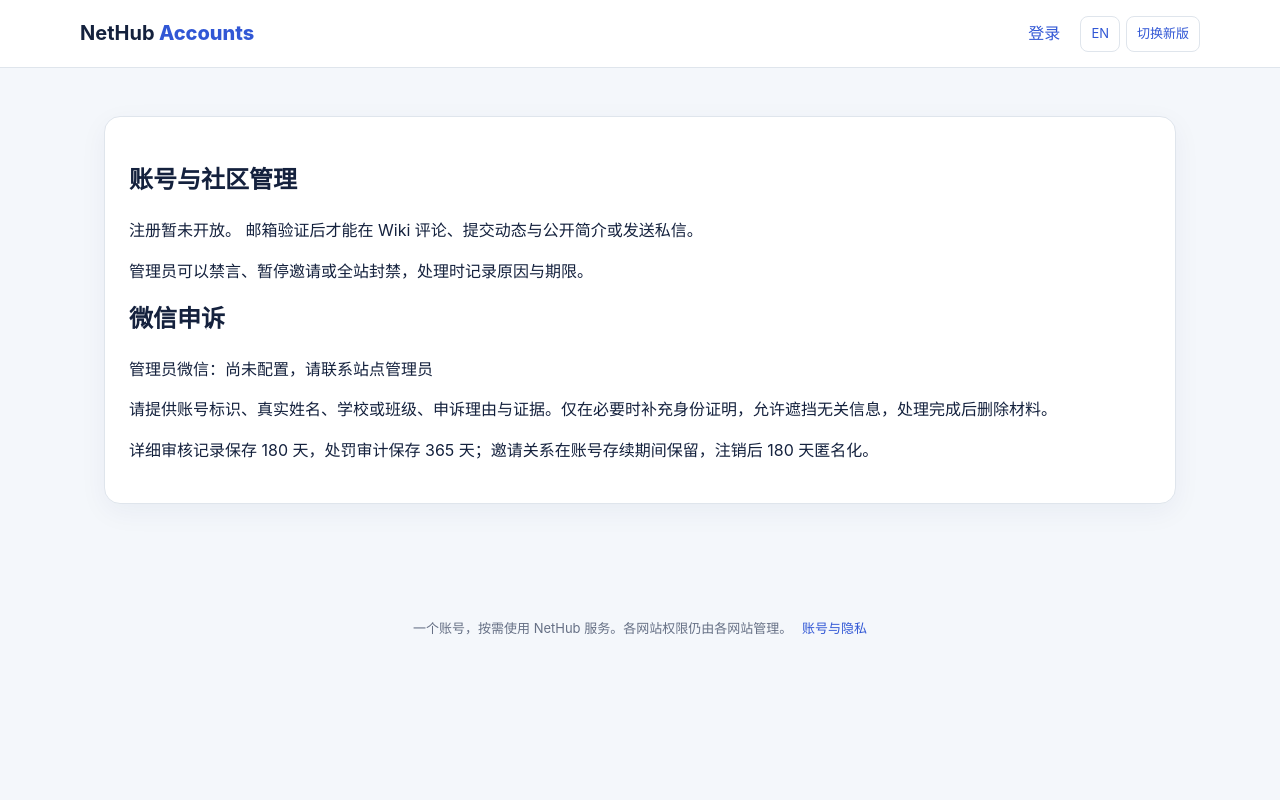
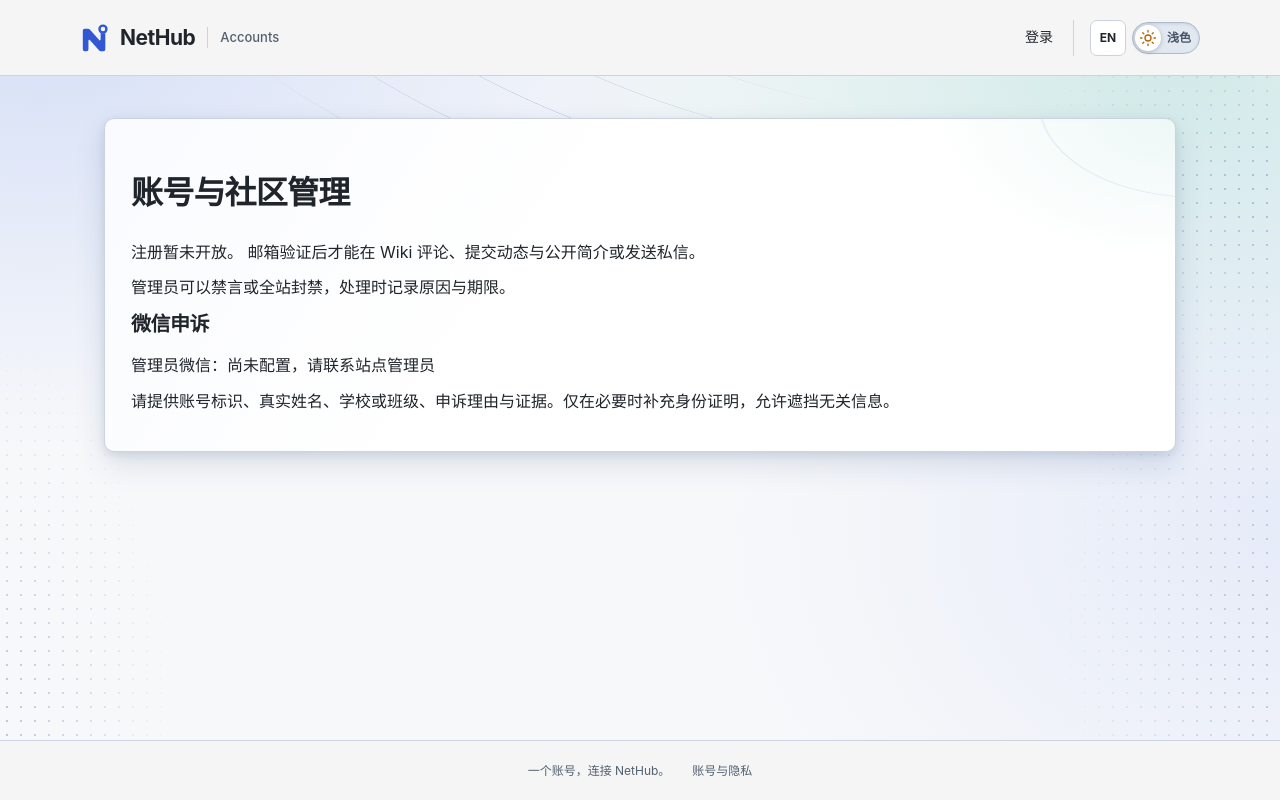
Before and after one commit to kuxiaowo/NetHub-Accounts, a Flask app: page /policy in a window 1280 px wide. Run offline with Flask 3, Linux system fonts and the light colour scheme; parts of the project's set-up code (start-up, migrations or seed data) failed here and were passed over; some libraries are stand-ins or nearby versions.

Commit message:
统一 Accounts 前端界面并按注册模式显示政策

```diff
--- a/app/static/account.css
+++ b/app/static/account.css
@@ -8,8 +8,6 @@
 .account-nav { display: grid; gap: 6px; }
 .account-nav a { display: flex; align-items: center; justify-content: space-between; padding: 13px 14px; color: var(--ink); border-radius: 10px; font-size: 14px; font-weight: 700; }
 .account-nav a:hover, .account-nav a:focus-visible { background: #e8edfb; color: var(--brand); }
-.account-nav a span { color: #98a7c2; }
-.account-sidebar > p { margin: 24px 14px 16px; font-size: 13px; line-height: 1.8; color: var(--muted); }
 .account-home-link { display: inline-block; margin: 0 14px; font-size: 13px; font-weight: 700; }
 .account-sections { min-width: 0; display: grid; gap: 24px; }
 .account-page .account-panel { margin: 0; padding: 28px 32px; border-radius: 20px; box-shadow: 0 4px 20px rgba(25,45,90,.025); scroll-margin-top: 24px; min-width: 0; }
@@ -68,7 +66,7 @@
   .account-sidebar { position: static; }
   .account-nav { display: flex; flex-wrap: wrap; gap: 8px; }
   .account-nav a { background: #eaf0fb; padding: 10px 14px; }
-  .account-nav a span, .account-sidebar > p, .account-home-link { display: none; }
+  .account-home-link { display: none; }
 }
 @media (max-width: 540px) {
   .account-heading { margin-bottom: 22px; }
--- a/app/static/avatar.css
+++ b/app/static/avatar.css
@@ -1,9 +1,3 @@
-.nav-account {
-  display: flex;
-  align-items: center;
-  gap: 8px;
-}
-
 .avatar {
   --avatar-color: #6366f1;
   position: relative;
@@ -120,5 +114,4 @@
   .avatar-editor-layout { grid-template-columns: 1fr; }
   .avatar-crop-stage, .avatar-zoom-control { width: 100%; }
   .avatar-color-form { grid-template-columns: 1fr; }
-  .nav-account > span:last-child { display: none; }
 }
--- a/app/static/preferences.css
+++ b/app/static/preferences.css
@@ -1,21 +1,7 @@
-/* Use the original layout until a visitor explicitly selects the redesign. */
-:root:not([data-ui="modern"]) .modern-only,
-:root:not([data-ui="modern"]) .brand-mark,
-:root[data-ui="modern"] .classic-only,
 [hidden] {
   display: none !important;
 }
 
-:root:not([data-ui="modern"]) .skip-link {
-  position: absolute;
-  left: 1rem;
-  top: -5rem;
-}
-:root:not([data-ui="modern"]) .skip-link:focus {
-  top: .5rem;
-  z-index: 2;
-  background: var(--paper);
-}
 .header-preferences {
   display: inline-flex;
   align-items: center;
@@ -36,35 +22,57 @@
   font-size: 13px;
   cursor: pointer;
 }
-:root:not([data-ui="modern"]) .nav-display-name {
-  max-width: 10em;
-  overflow: hidden;
-  text-overflow: ellipsis;
-  white-space: nowrap;
+.site-header:has(> .nav-account) {
+  display: grid;
+  grid-template-columns: auto minmax(0, 1fr) auto;
+  column-gap: 12px;
 }
-:root:not([data-ui="modern"]) footer a { margin-inline-start: .75em; }
-
-/* The classic community page groups these sections in one panel. */
-:root:not([data-ui="modern"]) .community-page {
+.site-header > nav { justify-self: end; }
+.nav-account { position: relative; z-index: 5; }
+.nav-account > summary { list-style: none; cursor: pointer; }
+.nav-account > summary::-webkit-details-marker { display: none; }
+.nav-account > summary:focus-visible { outline: 2px solid var(--brand); outline-offset: 3px; }
+.account-menu-panel {
+  position: absolute;
+  inset-inline-end: 0;
+  top: calc(100% + 8px);
+  width: min(232px, calc(100vw - 32px));
+  padding: 6px;
+  border: 1px solid var(--line);
+  border-radius: 12px;
   background: var(--paper);
-  border: 1px solid var(--line);
-  border-radius: 16px;
-  padding: 24px;
+  color: var(--ink);
+  box-shadow: 0 8px 24px rgb(0 0 0 / 18%);
 }
-:root:not([data-ui="modern"]) .community-page .account-sidebar { display: none; }
-:root:not([data-ui="modern"]) .community-page .account-layout,
-:root:not([data-ui="modern"]) .community-page .account-sections { display: block; }
-:root:not([data-ui="modern"]) .community-page .account-panel {
-  padding: 0;
-  margin: 24px 0 0;
+.account-menu-identity { display: grid; gap: 2px; padding: 8px 10px 12px; margin-bottom: 4px; border-bottom: 1px solid var(--line); overflow-wrap: anywhere; }
+.account-menu-identity small { color: var(--muted); }
+.account-menu-panel a, .account-menu-panel button {
+  display: flex;
+  align-items: center;
+  gap: 10px;
+  width: 100%;
+  min-height: 40px;
+  padding: 8px 10px;
   border: 0;
-  box-shadow: none;
+  border-radius: 7px;
+  background: transparent;
+  color: inherit;
+  font: inherit;
+  font-size: 14px;
+  text-decoration: none;
+  cursor: pointer;
 }
-:root:not([data-ui="modern"]) .invitation-facts { display: flex; flex-wrap: wrap; gap: .5em 1.5em; }
-:root:not([data-ui="modern"]) .invitation-facts span { margin-inline-start: .5em; }
+.account-menu-panel :is(a, button):is(:hover, :focus-visible) { background: var(--bg); }
+.account-menu-panel svg { width: 18px; height: 18px; fill: none; stroke: currentColor; stroke-width: 1.7; stroke-linecap: round; stroke-linejoin: round; }
+.account-menu-panel form { margin: 4px 0 0; padding-top: 4px; border-top: 1px solid var(--line); }
+.account-menu-panel form button { color: var(--danger); }
 
 @media (max-width: 760px) {
   .site-header { height: auto; min-height: 68px; flex-wrap: wrap; gap: 8px; padding-block: 10px; }
   .site-header nav { flex-wrap: wrap; margin-inline-start: auto; gap: 8px; }
-  .nav-display-name { display: none; }
 }
+@media (max-width: 480px) {
+  .site-header:has(> .nav-account) { grid-template-columns: 1fr auto; }
+  .site-header:has(> .nav-account) > nav { grid-area: 2 / 1 / 3 / -1; }
+  .site-header > .nav-account { grid-area: 1 / 2; }
+}
--- a/app/static/preferences.js
+++ b/app/static/preferences.js
@@ -2,10 +2,8 @@
   'use strict';
   const root = document.documentElement;
   const media = window.matchMedia('(prefers-color-scheme: dark)');
-  let layout = 'classic';
   let theme = 'system';
   try {
-    if (localStorage.getItem('nethub-layout') === 'modern') layout = 'modern';
     theme = localStorage.getItem('nethub-theme') || 'system';
   } catch (_) { /* Use defaults when storage is unavailable. */ }
 
@@ -14,43 +12,43 @@
   }
 
   function applyColor() {
-    const dark = layout === 'modern' && (theme === 'dark' || (theme === 'system' && media.matches));
+    const dark = theme === 'dark' || (theme !== 'light' && media.matches);
     root.dataset.theme = dark ? 'dark' : 'light';
     const button = document.querySelector('[data-theme-toggle]');
     if (button) {
-      button.setAttribute('aria-pressed', String(dark));
-      button.setAttribute('aria-label', root.lang === 'en'
-        ? (dark ? 'Switch to light theme' : 'Switch to dark theme')
-        : (dark ? '切换浅色主题' : '切换深色主题'));
+      button.setAttribute('aria-checked', String(dark));
+      button.setAttribute('aria-label', window.nethubT('深色模式'));
+      button.title = window.nethubT(dark ? '切换浅色主题' : '切换深色主题');
+      button.querySelector('.theme-switch-label').textContent = window.nethubT(dark ? '深色' : '浅色');
     }
   }
 
-  function applyLayout() {
-    root.dataset.ui = layout;
-    for (const sheet of document.querySelectorAll('[data-layout-sheet]')) {
-      sheet.media = sheet.dataset.layoutSheet === layout ? 'all' : 'not all';
-    }
-    const icon = document.querySelector('[data-layout-icon]');
-    icon.href = icon.dataset[layout];
-    applyColor();
-  }
-
-  applyLayout();
+  applyColor();
   media.addEventListener('change', applyColor);
   document.addEventListener('DOMContentLoaded', () => {
     remember('nethub-language', root.lang === 'en' ? 'en' : 'zh');
     applyColor();
-    const switcher = document.querySelector('[data-layout-toggle]');
-    switcher.hidden = false;
-    switcher.addEventListener('click', () => {
-      layout = layout === 'modern' ? 'classic' : 'modern';
-      remember('nethub-layout', layout);
-      applyLayout();
-    });
-    document.querySelector('[data-theme-toggle]').addEventListener('click', () => {
+    const themeSwitch = document.querySelector('[data-theme-toggle]');
+    themeSwitch.hidden = false;
+    themeSwitch.addEventListener('click', () => {
       theme = root.dataset.theme === 'dark' ? 'light' : 'dark';
       remember('nethub-theme', theme);
       applyColor();
     });
+    const menu = document.querySelector('details.nav-account');
+    if (menu) {
+      document.addEventListener('click', (event) => {
+        if (menu.open && !menu.contains(event.target)) menu.open = false;
+      });
+      menu.addEventListener('focusout', (event) => {
+        if (event.relatedTarget && !menu.contains(event.relatedTarget)) menu.open = false;
+      });
+      menu.addEventListener('keydown', (event) => {
+        if (event.key === 'Escape' && menu.open) {
+          menu.open = false;
+          menu.querySelector('summary').focus();
+        }
+      });
+    }
   });
 })();
--- a/app/static/refresh.css
+++ b/app/static/refresh.css
@@ -5,7 +5,7 @@
   --muted:#536071;
   --line:#ccd3de;
   --paper:#fff;
-  --site-bar-bg:#f5f1e8;
+  --site-bar-bg:#f5f5f5;
   --bg:#f7f8fa;
   --brand:#3157d5;
   --soft:#edf1ff;
@@ -197,8 +191,71 @@ button,a,input,select,textarea,summary {
   background:var(--soft);
   text-decoration:none
 }
-.theme-toggle {
-  font-size:20px
+.header-preferences:only-child { padding-left: 0; border-left: 0; }
+button.theme-switch[data-theme-toggle] {
+  --track-width: 68px;
+  position: relative;
+  display: inline-block;
+  flex: none;
+  width: var(--track-width);
+  height: 32px;
+  min-height: 32px;
+  padding: 0;
+  border: 1px solid #aebdce;
+  border-radius: 999px;
+  background: #e2e8f0;
+  color: #455368;
+  box-shadow: inset 0 1px 3px rgb(21 40 71 / 12%);
+  cursor: pointer;
+  transition: background-color .2s ease, border-color .2s ease;
+}
+button.theme-switch:lang(en) { --track-width: 76px; }
+button.theme-switch[data-theme-toggle]:hover { border-color: #7286a2; }
+.theme-switch-label {
+  position: absolute;
+  top: 50%;
+  right: 8px;
+  transform: translateY(-50%);
+  font: 700 12px/1 system-ui, sans-serif;
+  white-space: nowrap;
+}
+.theme-switch-thumb {
+  position: absolute;
+  top: 2px;
+  left: 2px;
+  width: 26px;
+  height: 26px;
+  padding: 4px;
+  border-radius: 50%;
+  background: #fff;
+  color: #b56509;
+  fill: none;
+  stroke: currentColor;
+  stroke-width: 1.8;
+  stroke-linecap: round;
+  stroke-linejoin: round;
+  box-shadow: 0 1px 4px rgb(15 23 42 / 25%);
+  transition: transform .2s ease, background-color .2s ease, color .2s ease;
+}
+.theme-switch .theme-moon { display: none; }
+:root[data-theme="dark"] .theme-switch {
+  background: #172136;
+  border-color: #465775;
+  color: #c3d0e3;
+}
+:root[data-theme="dark"] .theme-switch-label { right: auto; left: 8px; }
+:root[data-theme="dark"] .theme-switch-thumb {
+  transform: translateX(calc(var(--track-width) - 32px));
+  background: #546783;
+  color: #f1f5ff;
+}
+:root[data-theme="dark"] .theme-switch .theme-sun { display: none; }
+:root[data-theme="dark"] .theme-switch .theme-moon { display: inline; }
+@media (prefers-reduced-motion: reduce) {
+  button.theme-switch[data-theme-toggle], .theme-switch-thumb { transition: none; }
+}
+@media (forced-colors: active) {
+  .theme-switch-thumb { border: 1px solid ButtonText; }
 }
 .container {
   padding:42px 24px 64px;
--- a/app/static/ui-translations.js
+++ b/app/static/ui-translations.js
@@ -1,5 +1,10 @@
 (() => {
   const messages = {
+  "深色模式": "Dark mode",
+  "浅色": "Light",
+  "深色": "Dark",
+  "切换浅色主题": "Switch to light theme",
+  "切换深色主题": "Switch to dark theme",
   "5xx 错误率": "5xx error rate",
   "P95 耗时": "P95 duration",
   "{bucket}：{count} 次": "{bucket}: {count} requests",
--- a/app/templates/base.html
+++ b/app/templates/base.html
@@ -4,17 +4,17 @@
   <meta charset="utf-8">
   <meta name="viewport" content="width=device-width, initial-scale=1">
   <meta name="color-scheme" content="light dark">
-  <script src="{{ url_for('static', filename='ui-translations.js', v='1') }}"></script>
+  <script src="{{ url_for('static', filename='ui-translations.js', v='theme-switch') }}"></script>
   <script src="/__nethub/client.js?v=1" defer></script>
   <title>{% block title %}NetHub Accounts{% endblock %}</title>
-  <link rel="icon" href="{{ url_for('static', filename='favicon.png') }}" data-layout-icon data-classic="{{ url_for('static', filename='favicon.png') }}" data-modern="{{ url_for('static', filename='brand/favicon.svg') }}">
+  <link rel="icon" type="image/svg+xml" href="{{ url_for('static', filename='brand/favicon.svg') }}">
   <link rel="stylesheet" href="{{ url_for('static', filename='app.css', v='2') }}">
-  <link rel="stylesheet" href="{{ url_for('static', filename='avatar.css', v='cropper2') }}">
+  <link rel="stylesheet" href="{{ url_for('static', filename='avatar.css', v='header-avatar') }}">
   <script src="{{ url_for('static', filename='avatar-fallback.js') }}" defer></script>
   {% block head %}{% endblock %}
-  <link rel="stylesheet" href="{{ url_for('static', filename='preferences.css', v='1') }}">
-  <link rel="stylesheet" href="{{ url_for('static', filename='refresh.css', v='ivory-charcoal') }}" data-layout-sheet="modern" media="not all">
-  <script src="{{ url_for('static', filename='preferences.js', v='2') }}"></script>
+  <link rel="stylesheet" href="{{ url_for('static', filename='preferences.css', v='single-ui') }}">
+  <link rel="stylesheet" href="{{ url_for('static', filename='refresh.css', v='single-ui') }}">
+  <script blocking="render" src="{{ url_for('static', filename='preferences.js', v='single-ui') }}"></script>
 </head>
 <body>
   <a class="skip-link" href="#main-content">{{ t("跳到内容") }}</a>
@@ -25,28 +25,48 @@
       <strong>NetHub</strong> <span>Accounts</span>
     </a>
     <nav aria-label="{{ t("主导航") }}">
-      {% if current_user %}
-        <a class="nav-account" aria-label="{{ t('个人资料') }} · {{ current_user.display_name }}" href="{{ url_for('web.account') }}"{% if request.endpoint == 'web.account' %} aria-current="page"{% endif %}>
-          <span class="avatar avatar-small" data-avatar-fallback="{{ current_user.display_name[:1]|upper }}"><img src="{{ url_for('web.public_avatar', subject=current_user.sub) }}" alt=""></span>
-          <span class="nav-display-name">{{ current_user.display_name }}</span>
-        </a>
-        {% if current_user.is_system_admin %}<a href="{{ url_for('web.admin') }}"{% if request.endpoint == 'web.admin' %} aria-current="page"{% endif %}>{{ t("管理") }}</a>{% endif %}
-        <form action="{{ url_for('web.logout') }}" method="post" class="inline-form">
-          <input type="hidden" name="csrf_token" value="{{ csrf_token() }}">
-          <button class="link-button" type="submit">{{ t("退出") }}</button>
-        </form>
-      {% else %}
+      {% if not current_user %}
         <a href="{{ url_for('web.login') }}"{% if request.endpoint == 'web.login' %} aria-current="page"{% endif %}>{{ t("登录") }}</a>
         {% if registration_enabled %}<a href="{{ url_for('web.register') }}"{% if request.endpoint == 'web.register' %} aria-current="page"{% endif %}>{{ t("注册") }}</a>{% endif %}
       {% endif %}
       <div class="header-preferences">
         {% block language_switch %}<a class="preference-control language-toggle" href="{{ language_url('zh' if language == 'en' else 'en') }}" hreflang="{{ 'zh-CN' if language == 'en' else 'en' }}" aria-label="{{ t('切换到中文') if language == 'en' else 'Switch to English' }}">{{ t('中文') if language == 'en' else 'EN' }}</a>{% endblock %}
-        <button type="button" class="preference-control" data-layout-toggle hidden>
-          <span class="classic-only">{{ t("切换新版") }}</span><span class="modern-only">{{ t("切回旧版") }}</span>
+        <button class="theme-switch" type="button" data-theme-toggle role="switch" aria-checked="false" aria-label="{{ t('切换深浅主题') }}" hidden>
+          <span class="theme-switch-label" aria-hidden="true"></span>
+          <svg class="theme-switch-thumb" viewBox="0 0 24 24" aria-hidden="true" focusable="false">
+            <g class="theme-sun"><circle cx="12" cy="12" r="4"/><path d="M12 2v2m0 16v2M2 12h2m16 0h2M5 5l1.5 1.5m11 11L19 19M5 19l1.5-1.5m11-11L19 5"/></g>
+            <path class="theme-moon" d="M20 15.2A8.4 8.4 0 0 1 8.8 4a8.5 8.5 0 1 0 11.2 11.2Z"/>
+          </svg>
         </button>
-        <button class="preference-control theme-toggle modern-only" type="button" data-theme-toggle aria-label="{{ t("切换深浅主题") }}" aria-pressed="false"><span aria-hidden="true">◐</span></button>
       </div>
     </nav>
+    {% if current_user %}
+      <details class="nav-account">
+        {% set menu_label = t('管理账号') ~ ' · ' ~ current_user.display_name %}
+        <summary class="avatar avatar-small" aria-label="{{ menu_label }}" title="{{ menu_label }}"
+                 data-avatar-fallback="{{ current_user.display_name[:1]|upper }}">
+          <img src="{{ url_for('web.public_avatar', subject=current_user.sub) }}" alt="">
+        </summary>
+        <div class="account-menu-panel">
+          <div class="account-menu-identity">
+            <strong>{{ current_user.display_name }}</strong>
+            <small>@{{ current_user.username }}{% if current_user.is_system_admin %} · {{ t("系统管理员") }}{% endif %}</small>
+          </div>
+          <a href="{{ url_for('web.account') }}"{% if request.endpoint == 'web.account' %} aria-current="page"{% endif %}>
+            <svg viewBox="0 0 24 24" aria-hidden="true"><circle cx="12" cy="8" r="3.5"/><path d="M4.5 21a7.5 7.5 0 0 1 15 0"/></svg>{{ t("个人资料") }}
+          </a>
+          {% if current_user.is_system_admin %}
+            <a href="{{ url_for('web.admin') }}"{% if request.endpoint == 'web.admin' %} aria-current="page"{% endif %}>
+              <svg viewBox="0 0 24 24" aria-hidden="true"><path d="m12 3-7 3v5c0 4.6 2.9 8 7 10 4.1-2 7-5.4 7-10V6zM9 12l2 2 4-4"/></svg>{{ t("账号管理") }}
+            </a>
+          {% endif %}
+          <form method="post" action="{{ url_for('web.logout') }}">
+            <input type="hidden" name="csrf_token" value="{{ csrf_token() }}">
+            <button type="submit"><svg viewBox="0 0 24 24" aria-hidden="true"><path d="M10 5H5v14h5m3-11 4 4-4 4m-5-4h9"/></svg>{{ t("退出") }}</button>
+          </form>
+        </div>
+      </details>
+    {% endif %}
   </header>
   <main class="container" id="main-content">
     {% with messages = get_flashed_messages(with_categories=true) %}
@@ -54,7 +74,7 @@
     {% endwith %}
     {% block content %}{% endblock %}
   </main>
-  <footer><span class="classic-only">{{ t("一个账号，按需使用 NetHub 服务。各网站权限仍由各网站管理。") }}</span><span class="modern-only">{{ t("一个账号，连接 NetHub。") }}</span><a href="{{ url_for('governance.policy') }}"{% if request.endpoint == 'governance.policy' %} aria-current="page"{% endif %}>{{ t("账号与隐私") }}</a></footer>
+  <footer><span>{{ t("一个账号，连接 NetHub。") }}</span><a href="{{ url_for('governance.policy') }}"{% if request.endpoint == 'governance.policy' %} aria-current="page"{% endif %}>{{ t("账号与隐私") }}</a></footer>
   {% block scripts %}{% endblock %}
 </body>
 </html>
--- a/app/templates/community.html
+++ b/app/templates/community.html
@@ -2,8 +2,8 @@
 {% block title %}{{ t("邮箱与邀请 · NetHub Accounts") }}{% endblock %}
 {% block head %}<link rel="stylesheet" href="{{ url_for('static', filename='account.css', v='2') }}">{% endblock %}
 {% block content %}
-<div class="account-page community-page">
-  <header class="account-heading"><h1>{{ t("邮箱与邀请") }}</h1><a class="classic-only" href="{{ url_for('web.account') }}">{{ t("返回个人中心") }}</a></header>
+<div class="account-page">
+  <header class="account-heading"><h1>{{ t("邮箱与邀请") }}</h1></header>
   <div class="account-layout">
     <aside class="account-sidebar"><nav class="account-nav" aria-label="{{ t("账号设置导航") }}"><a href="{{ url_for('web.account') }}">{{ t("个人资料") }}</a><a href="{{ url_for('governance.community') }}" aria-current="page">{{ t("邮箱与邀请") }}</a><a href="{{ url_for('web.account') }}#security">{{ t("账号安全") }}</a><a href="{{ url_for('web.account') }}#websites">{{ t("关联应用") }}</a></nav><a class="account-home-link" href="{{ url_for('web.home') }}">{{ t("返回首页") }}</a></aside>
     <div class="account-sections">
@@ -23,7 +23,7 @@
         {% if config.REGISTRATION_MODE == "invite" %}
         <div class="invitation-facts"><div><strong>{{ t("每日 1 份") }}</strong><span>{{ t("北京时间零点重置") }}</span></div><div><strong>{{ t("7 天有效") }}</strong><span>{{ t("每份仅可使用一次") }}</span></div><div><strong>{{ t("验证满 72 小时") }}</strong><span>{{ t("首次验证后开启") }}</span></div></div>
         {% endif %}
-        {% if blocker %}<p class="field-help" role="status">{{ t(blocker) }}</p>{% if config.REGISTRATION_MODE == "invite" %}<button class="button modern-only" type="button" disabled>{{ t("生成今日邀请") }}</button>{% endif %}{% else %}<form method="post" action="{{ url_for('governance.issue') }}"><input type="hidden" name="csrf_token" value="{{ csrf_token() }}"><div><button class="button" type="submit">{{ t("生成今日邀请") }}</button></div></form>{% endif %}
+        {% if blocker %}<p class="field-help" role="status">{{ t(blocker) }}</p>{% if config.REGISTRATION_MODE == "invite" %}<button class="button" type="button" disabled>{{ t("生成今日邀请") }}</button>{% endif %}{% else %}<form method="post" action="{{ url_for('governance.issue') }}"><input type="hidden" name="csrf_token" value="{{ csrf_token() }}"><div><button class="button" type="submit">{{ t("生成今日邀请") }}</button></div></form>{% endif %}
         {% if config.REGISTRATION_MODE == "invite" %}<p class="field-help">{{ t("撤销邀请不返还当日额度。") }}</p>{% endif %}
       </section>
       <section class="panel account-panel" aria-labelledby="history-title"><div class="account-section-heading"><h2 id="history-title">{{ t("邀请记录") }}</h2></div>
--- a/app/templates/community_policy.html
+++ b/app/templates/community_policy.html
@@ -1 +1,28 @@
-{% extends "base.html" %}{% block content %}<section class="panel"><h1>{{ t("账号与社区管理") }}</h1><p>{% if not registration_enabled %}{{ t("注册暂未开放。") }}{% elif config.REGISTRATION_MODE == "open" %}{{ t("当前开放自由注册。") }}{% else %}{{ t("普通账号须凭邀请注册。") }}{% endif %} {{ t("邮箱验证后才能在 Wiki 评论、提交动态与公开简介或发送私信。") }}{% if config.REGISTRATION_MODE == "invite" %} {{ t("首次验证满 72 小时后才能邀请。") }}{% endif %}</p><p>{{ t("管理员可以禁言、暂停邀请或全站封禁，处理时记录原因与期限。") }}</p><h2>{{ t("微信申诉") }}</h2><p>{{ t("管理员微信：") }}{{ config.APPEAL_WECHAT_ID or t('尚未配置，请联系站点管理员') }}</p><p>{{ t("请提供账号标识、真实姓名、学校或班级、申诉理由与证据。仅在必要时补充身份证明，允许遮挡无关信息，处理完成后删除材料。") }}</p><p>{{ t("详细审核记录保存 180 天，处罚审计保存 365 天；邀请关系在账号存续期间保留，注销后 180 天匿名化。") }}</p></section>{% endblock %}
+{% extends "base.html" %}
+{% block content %}
+{% set invite_registration = registration_enabled and config.REGISTRATION_MODE == "invite" %}
+<section class="panel">
+  <h1>{{ t("账号与社区管理") }}</h1>
+  <p>
+    {% if not registration_enabled %}
+      {{ t("注册暂未开放。") }}
+    {% elif invite_registration %}
+      {{ t("普通账号须凭邀请注册。") }}
+    {% else %}
+      {{ t("当前开放自由注册。") }}
+    {% endif %}
+    {{ t("邮箱验证后才能在 Wiki 评论、提交动态与公开简介或发送私信。") }}
+    {% if invite_registration %}{{ t("首次验证满 72 小时后才能邀请。") }}{% endif %}
+  </p>
+  <p>
+    {% if invite_registration %}
+      {{ t("管理员可以禁言、暂停邀请或全站封禁，处理时记录原因与期限。") }}
+    {% else %}
+      {{ t("管理员可以禁言或全站封禁，处理时记录原因与期限。") }}
+    {% endif %}
+  </p>
+  <h2>{{ t("微信申诉") }}</h2>
+  <p>{{ t("管理员微信：") }}{{ config.APPEAL_WECHAT_ID or t("尚未配置，请联系站点管理员") }}</p>
+  <p>{{ t("请提供账号标识、真实姓名、学校或班级、申诉理由与证据。仅在必要时补充身份证明，允许遮挡无关信息。") }}</p>
+</section>
+{% endblock %}
--- a/app/templates/login.html
+++ b/app/templates/login.html
@@ -3,7 +3,6 @@
 {% block head %}<script src="https://challenges.cloudflare.com/turnstile/v0/api.js" async defer></script>{% endblock %}
 {% block content %}
 <section class="auth-card">
-  <p class="eyebrow classic-only">SIGN IN</p>
   <h1>{{ t("登录 NetHub") }}</h1>
   <p>{{ t("可使用原 TodoList / TechX 账号登录。") }}</p>
   <form method="post">
--- a/app/templates/register.html
+++ b/app/templates/register.html
@@ -3,7 +3,6 @@
 {% block head %}<script src="https://challenges.cloudflare.com/turnstile/v0/api.js" async defer></script>{% endblock %}
 {% block content %}
 <section class="auth-card">
-  <p class="eyebrow classic-only">CREATE ACCOUNT</p>
   <h1>{{ t("创建统一账号") }}</h1>
   {% if disabled %}
     <div class="flash warning">{{ t("注册暂未开放。已有用户仍可登录。") }}</div>
```
Also changed, not shown: other parts of app/static/refresh.css (+9 -25 lines), app/static/home-classic.css (deleted, +0 -78 lines), app/templates/account.html (+4 -6 lines), app/templates/home.html (+5 -9 lines), app/translations/en.json (+3 -11 lines), docs/ui-and-language.md (+4 -5 lines), tests/test_i18n.py (+52 -4 lines), app/static/favicon.png.
